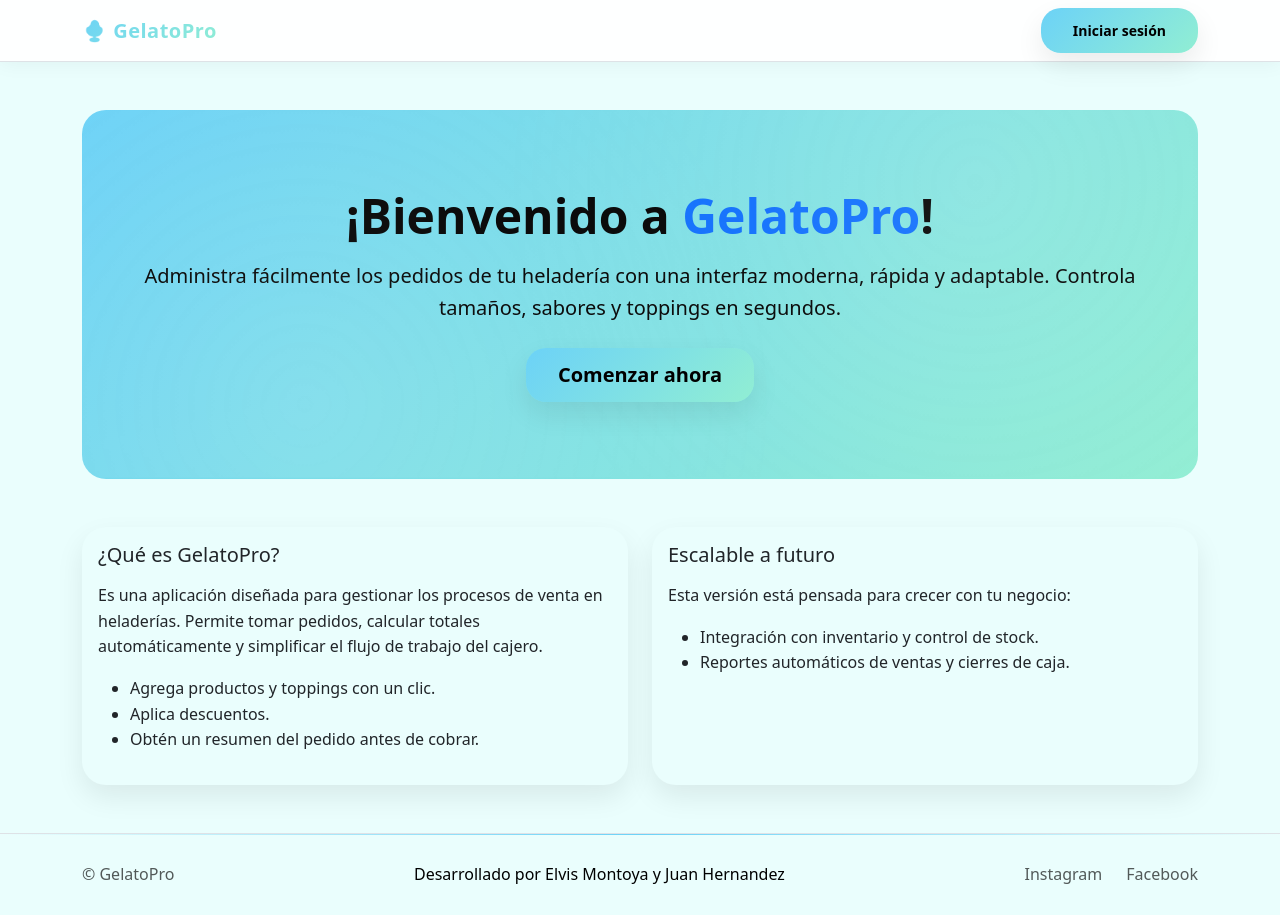
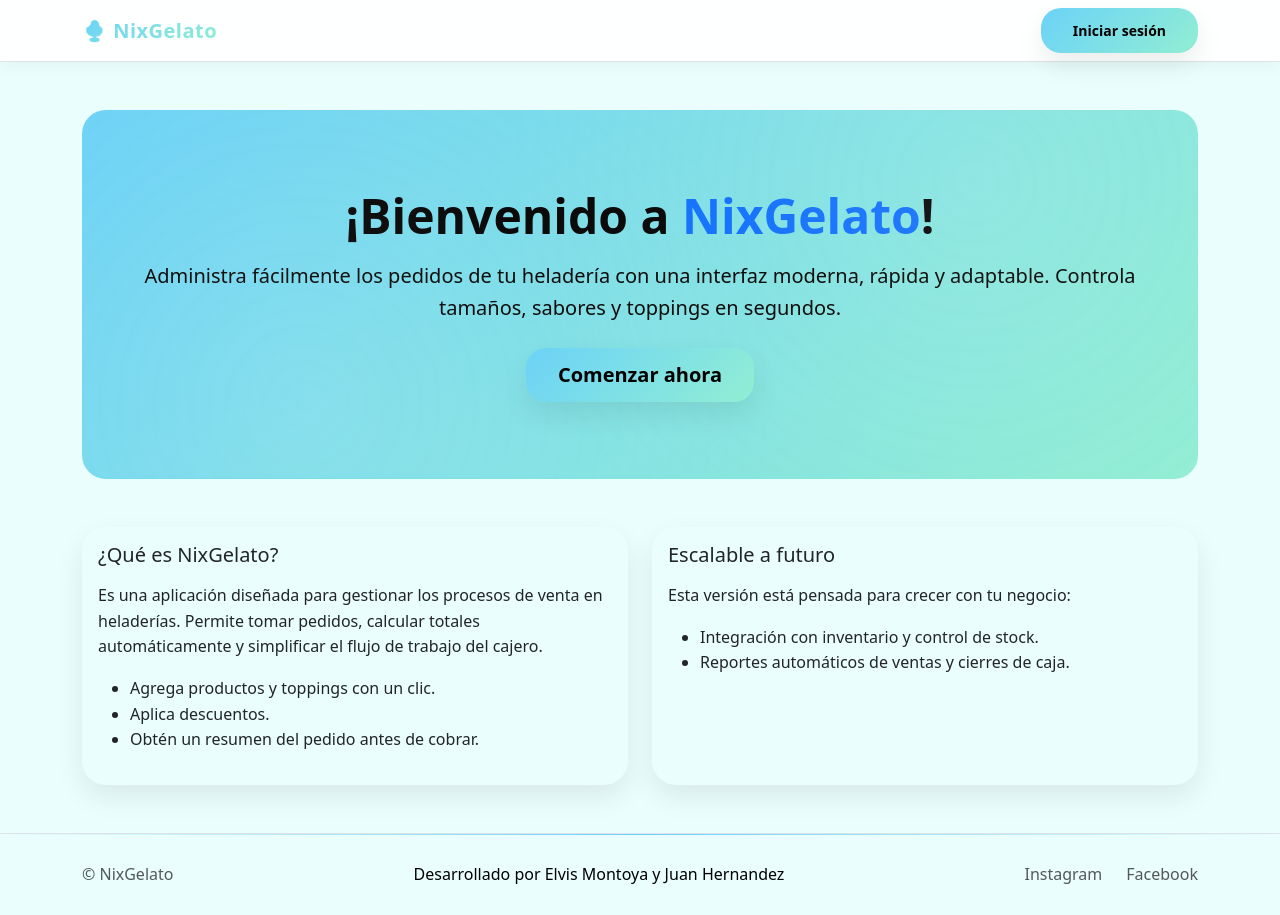
Before and after one commit to Elvismontoya/proyecto-web, a React (Vite) app: page / in a window 1280 px wide. Built offline with nearby package versions, Linux system fonts and the light colour scheme.

Commit message:
Cambio de nombre gelatopro

```diff
--- a/index.html
+++ b/index.html
@@ -3,7 +3,7 @@
   <head>
     <meta charset="UTF-8" />
     <meta name="viewport" content="width=device-width, initial-scale=1.0" />
-    <title>GelatoPro</title>
+    <title>NixGelato</title>
 
     <!-- Bootstrap CSS (CDN) -->
     <link
--- a/src/components/Navbar.jsx
+++ b/src/components/Navbar.jsx
@@ -4,7 +4,7 @@ export default function Navbar() {
   return (
     <nav className="nav">
       <div className="container">
-        <Link to="/" className="brand">🍨 GelatoPro</Link>
+        <Link to="/" className="brand">🍨 NixGelato</Link>
         <div className="links">
           <Link to="/admin">Admin</Link>
           <Link to="/admin/auditoria">Auditoría</Link>
--- a/src/pages/Admin.jsx
+++ b/src/pages/Admin.jsx
@@ -339,7 +339,7 @@ export default function Admin() {
       {/* Navbar */}
       <nav className="navbar navbar-expand-lg border-bottom sticky-top">
         <div className="container">
-          <Link className="navbar-brand fw-semibold" to="/">🍨 GelatoPro</Link>
+          <Link className="navbar-brand fw-semibold" to="/">🍨 NixGelato</Link>
           <div className="d-flex flex-wrap gap-2">
             <Link className="btn btn-sm btn-outline-brand" to="/pedido">Caja / Pedido</Link>
             <Link className="btn btn-sm btn-brand" to="/admin">Productos</Link>
@@ -521,7 +521,6 @@ export default function Admin() {
                 <div className="card-body">
                   <div className="d-flex flex-wrap justify-content-between align-items-center mb-3">
                     <h5 className="mb-0">Productos actuales</h5>
-                    <small className="text-muted">Estos salen en la pantalla de Pedido</small>
                   </div>
 
                   <div className="table-responsive">
@@ -785,7 +784,7 @@ export default function Admin() {
 
       <footer className="py-4 border-top">
         <div className="container d-flex flex-column flex-md-row justify-content-between align-items-center gap-2">
-          <Link to="/">&copy; GelatoPro</Link>
+          <Link to="/">&copy; NixGelato</Link>
           <p className="mb-0">Desarrollado por Elvis Montoya y Juan Hernandez</p>
           <div className="d-flex gap-4">
             <a href="https://www.instagram.com/" target="_blank" rel="noreferrer">Instagram</a>
--- a/src/pages/AdminAuditoria.jsx
+++ b/src/pages/AdminAuditoria.jsx
@@ -424,7 +424,7 @@ function Navbar({ logout }) {
   return (
     <nav className="navbar navbar-expand-lg border-bottom sticky-top">
       <div className="container">
-        <Link className="navbar-brand fw-semibold" to="/">🍨 GelatoPro</Link>
+        <Link className="navbar-brand fw-semibold" to="/">🍨 NixGelato</Link>
         <div className="d-flex flex-wrap gap-2">
           <Link className="btn btn-sm btn-outline-brand" to="/pedido">Caja / Pedido</Link>
           <Link className="btn btn-sm btn-outline-brand" to="/admin">Productos</Link>
@@ -442,7 +442,7 @@ function Footer() {
   return (
     <footer className="py-4 border-top">
       <div className="container d-flex flex-column flex-md-row justify-content-between align-items-center gap-2">
-        <Link to="/">&copy; GelatoPro</Link>
+        <Link to="/">&copy; NixGelato</Link>
         <p className="mb-0">Desarrollado por Elvis Montoya y Juan Hernandez</p>
         <div className="d-flex gap-4">
           <a href="https://www.instagram.com/" target="_blank" rel="noreferrer">Instagram</a>
--- a/src/pages/AdminFacturas.jsx
+++ b/src/pages/AdminFacturas.jsx
@@ -119,7 +119,7 @@ export default function AdminFacturas() {
       {/* Navbar */}
       <nav className="navbar navbar-expand-lg border-bottom sticky-top">
         <div className="container">
-          <Link className="navbar-brand fw-semibold" to="/">🍨 GelatoPro</Link>
+          <Link className="navbar-brand fw-semibold" to="/">🍨 NixGelato</Link>
           <div className="d-flex flex-wrap gap-2">
             <Link className="btn btn-sm btn-outline-brand" to="/pedido">Caja / Pedido</Link>
             <Link className="btn btn-sm btn-outline-brand" to="/admin">Productos</Link>
@@ -329,7 +329,7 @@ export default function AdminFacturas() {
 
       <footer className="py-4 border-top">
         <div className="container d-flex flex-column flex-md-row justify-content-between align-items-center gap-2">
-          <Link to="/">&copy; GelatoPro</Link>
+          <Link to="/">&copy; NixGelato</Link>
           <p className="mb-0">Desarrollado por Elvis Montoya y Juan Hernandez</p>
           <div className="d-flex gap-4">
             <a href="https://www.instagram.com/" target="_blank" rel="noreferrer">Instagram</a>
--- a/src/pages/Home.jsx
+++ b/src/pages/Home.jsx
@@ -6,7 +6,7 @@ export default function Home() {
       {/* Navbar */}
       <nav className="navbar navbar-expand-lg border-bottom sticky-top">
         <div className="container">
-          <Link className="navbar-brand fw-semibold" to="/">🍨 GelatoPro</Link>
+          <Link className="navbar-brand fw-semibold" to="/">🍨 NixGelato</Link>
           <Link className="btn btn-sm btn-brand ms-lg-3" to="/login">Iniciar sesión</Link>
         </div>
       </nav>
@@ -15,7 +15,7 @@ export default function Home() {
       <main className="container my-5">
         <section className="hero text-center">
           <h1 className="display-5 fw-bold mb-3">
-            ¡Bienvenido a <span className="text-primary">GelatoPro</span>!
+            ¡Bienvenido a <span className="text-primary">NixGelato</span>!
           </h1>
           <p className="lead mb-4">
             Administra fácilmente los pedidos de tu heladería con una interfaz moderna, rápida y adaptable.
@@ -29,7 +29,7 @@ export default function Home() {
             <div className="col-lg-6">
               <div className="card card-soft h-100">
                 <div className="card-body">
-                  <h5 className="card-title mb-3">¿Qué es GelatoPro?</h5>
+                  <h5 className="card-title mb-3">¿Qué es NixGelato?</h5>
                   <p>
                     Es una aplicación diseñada para gestionar los procesos de venta en heladerías.
                     Permite tomar pedidos, calcular totales automáticamente y simplificar el flujo de trabajo del cajero.
@@ -62,7 +62,7 @@ export default function Home() {
       {/* Footer */}
       <footer className="py-4 border-top">
         <div className="container d-flex flex-column flex-md-row justify-content-between align-items-center gap-2">
-          <Link to="/">&copy; GelatoPro</Link>
+          <Link to="/">&copy; NixGelato</Link>
           <p className="mb-0">Desarrollado por Elvis Montoya y Juan Hernandez</p>
           <div className="d-flex gap-4">
             <a href="https://www.instagram.com/" target="_blank" rel="noreferrer">Instagram</a>
--- a/src/pages/Inventario.jsx
+++ b/src/pages/Inventario.jsx
@@ -405,7 +405,7 @@ function Navbar({ logout }) {
     return (
         <nav className="navbar navbar-expand-lg border-bottom sticky-top">
             <div className="container">
-                <Link className="navbar-brand fw-semibold" to="/">🍨 GelatoPro</Link>
+                <Link className="navbar-brand fw-semibold" to="/">🍨 NixGelato</Link>
                 <div className="d-flex flex-wrap gap-2">
                     <Link className="btn btn-sm btn-outline-brand" to="/pedido">Caja / Pedido</Link>
                     <Link className="btn btn-sm btn-outline-brand" to="/admin">Productos</Link>
@@ -423,7 +423,7 @@ function Footer() {
     return (
         <footer className="py-4 border-top">
             <div className="container d-flex flex-column flex-md-row justify-content-between align-items-center gap-2">
-                <Link to="/">&copy; GelatoPro</Link>
+                <Link to="/">&copy; NixGelato</Link>
                 <p className="mb-0">Desarrollado por Elvis Montoya y Juan Hernandez</p>
                 <div className="d-flex gap-4">
                     <a href="https://www.instagram.com/" target="_blank" rel="noreferrer">Instagram</a>
--- a/src/pages/Login.jsx
+++ b/src/pages/Login.jsx
@@ -128,7 +128,7 @@ export default function Login() {
       {/* NAV */}
       <nav className="navbar navbar-expand-lg border-bottom sticky-top">
         <div className="container">
-          <Link className="navbar-brand fw-semibold" to="/">🍨 GelatoPro</Link>
+          <Link className="navbar-brand fw-semibold" to="/">🍨 NixGelato</Link>
         </div>
       </nav>
 
@@ -274,7 +274,7 @@ export default function Login() {
       {/* FOOTER */}
       <footer className="py-4 border-top">
         <div className="container d-flex flex-column flex-md-row justify-content-between align-items-center gap-2">
-          <Link to="/">&copy; GelatoPro</Link>
+          <Link to="/">&copy; NixGelato</Link>
           <p className="mb-0">Desarrollado por Elvis Montoya y Juan Hernandez</p>
           <div className="d-flex gap-4">
             <a href="https://www.instagram.com/" target="_blank" rel="noreferrer">Instagram</a>
--- a/src/pages/Pedido.jsx
+++ b/src/pages/Pedido.jsx
@@ -250,7 +250,7 @@ export default function Pedido() {
         <nav className="navbar navbar-expand-lg border-bottom sticky-top">
           <div className="container">
             <Link className="navbar-brand fw-semibold" to="/">
-              🍨 GelatoPro
+              🍨 NixGelato
             </Link>
           </div>
         </nav>
@@ -272,7 +272,7 @@ export default function Pedido() {
       <nav className="navbar navbar-expand-lg border-bottom sticky-top">
         <div className="container">
           <Link className="navbar-brand fw-semibold" to="/">
-            🍨 GelatoPro - Caja
+            🍨 NixGelato - Caja
           </Link>
           <button className="btn btn-sm btn-outline-secondary ms-lg-3" onClick={() => navigate("/login")}>
             Cerrar turno
```
Also changed, not shown: 2 other files (tests, documents, lock files or other folders).
